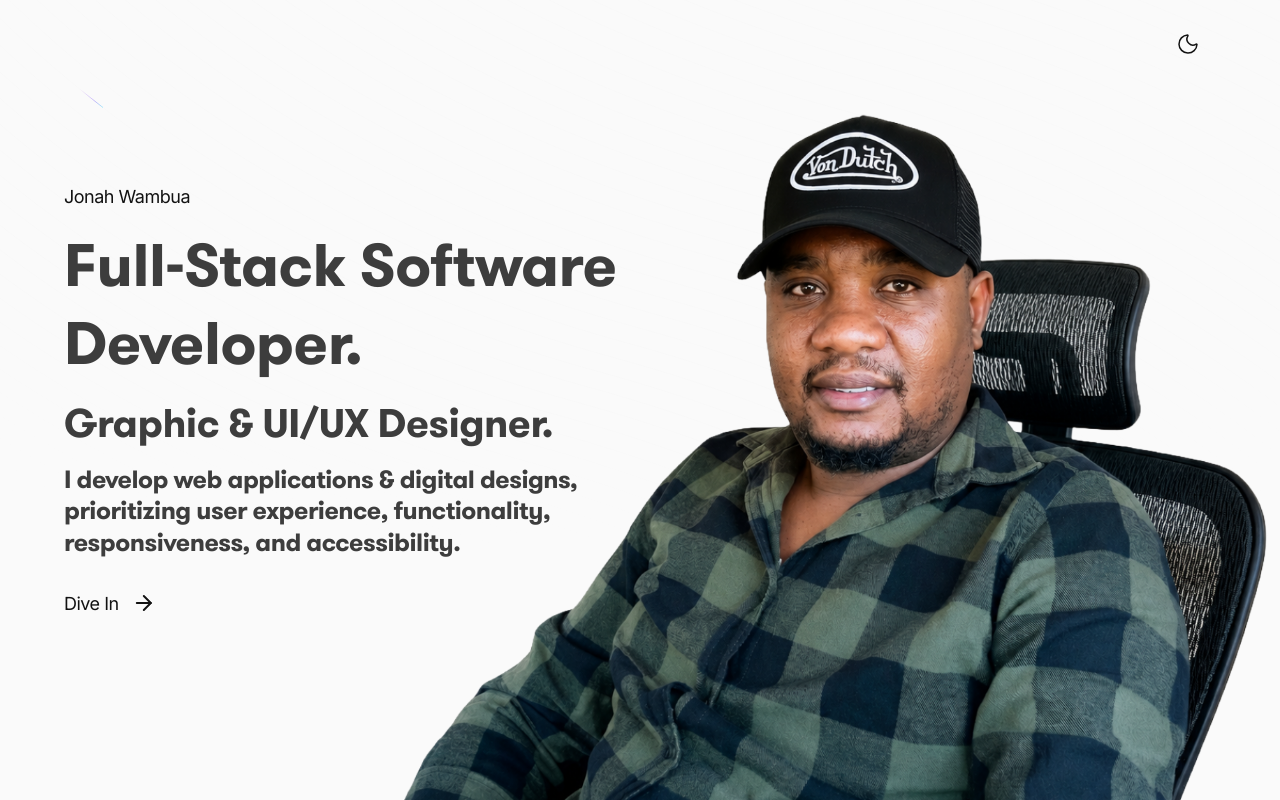
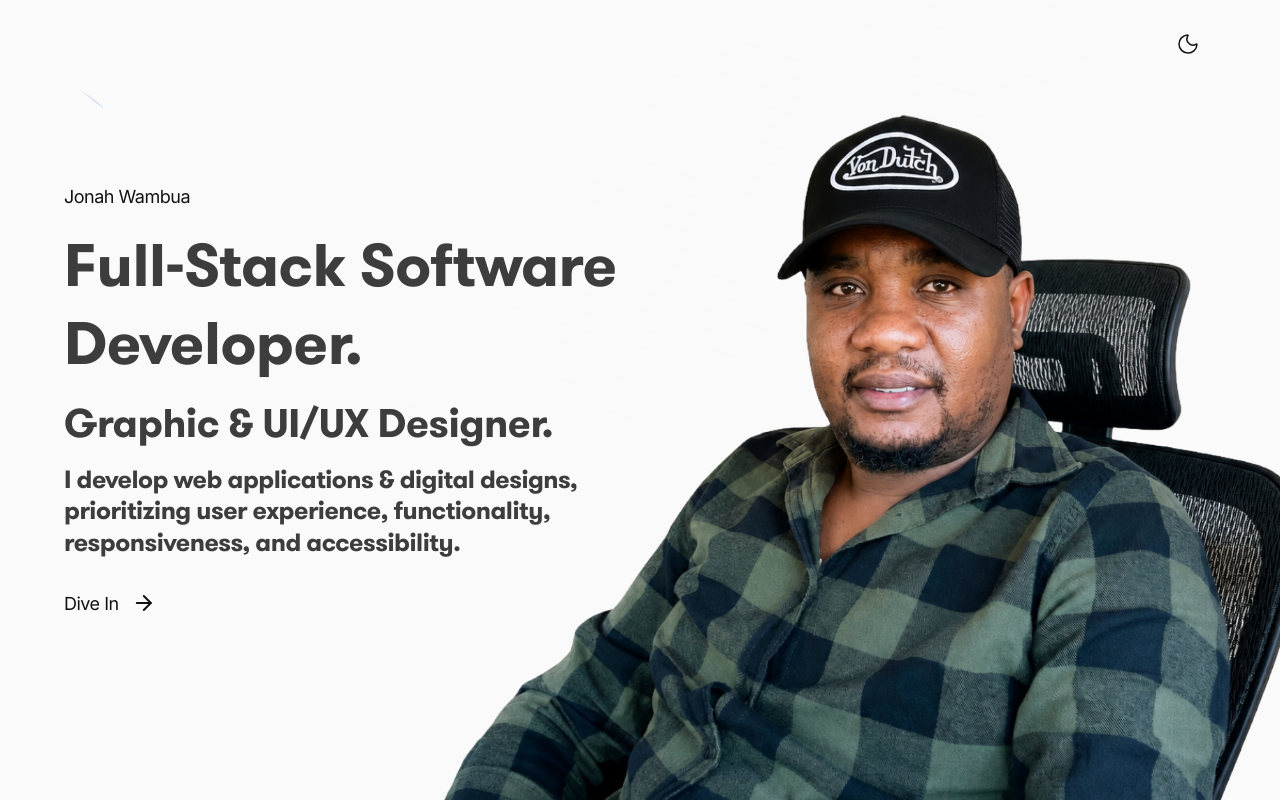
Before and after one commit to DJ-MrJay/profolio, a Next.js app: page / in a window 1280 px wide. Built offline with nearby package versions, Linux system fonts and the light colour scheme.

Commit message:
Adjust background image positioning

```diff
--- a/src/app/page.tsx
+++ b/src/app/page.tsx
@@ -25,9 +25,10 @@ export default function HomePage() {
         {/* Background Image Layer */}
         <div
           id="home"
-          className="absolute inset-0 pointer-events-none hidden lg:block bg-[url('/assets/images/mrjay-on-chair.png')] bg-no-repeat bg-right-bottom bg-contain z-10"
+          className="absolute inset-0 pointer-events-none hidden lg:block bg-[url('/assets/images/mrjay-on-chair.png')] bg-no-repeat bg-contain z-10"
           style={{
             filter: "var(--image-filter)",
+            backgroundPosition: "calc(100% + 10%) bottom",
           }}
         />
 
```
